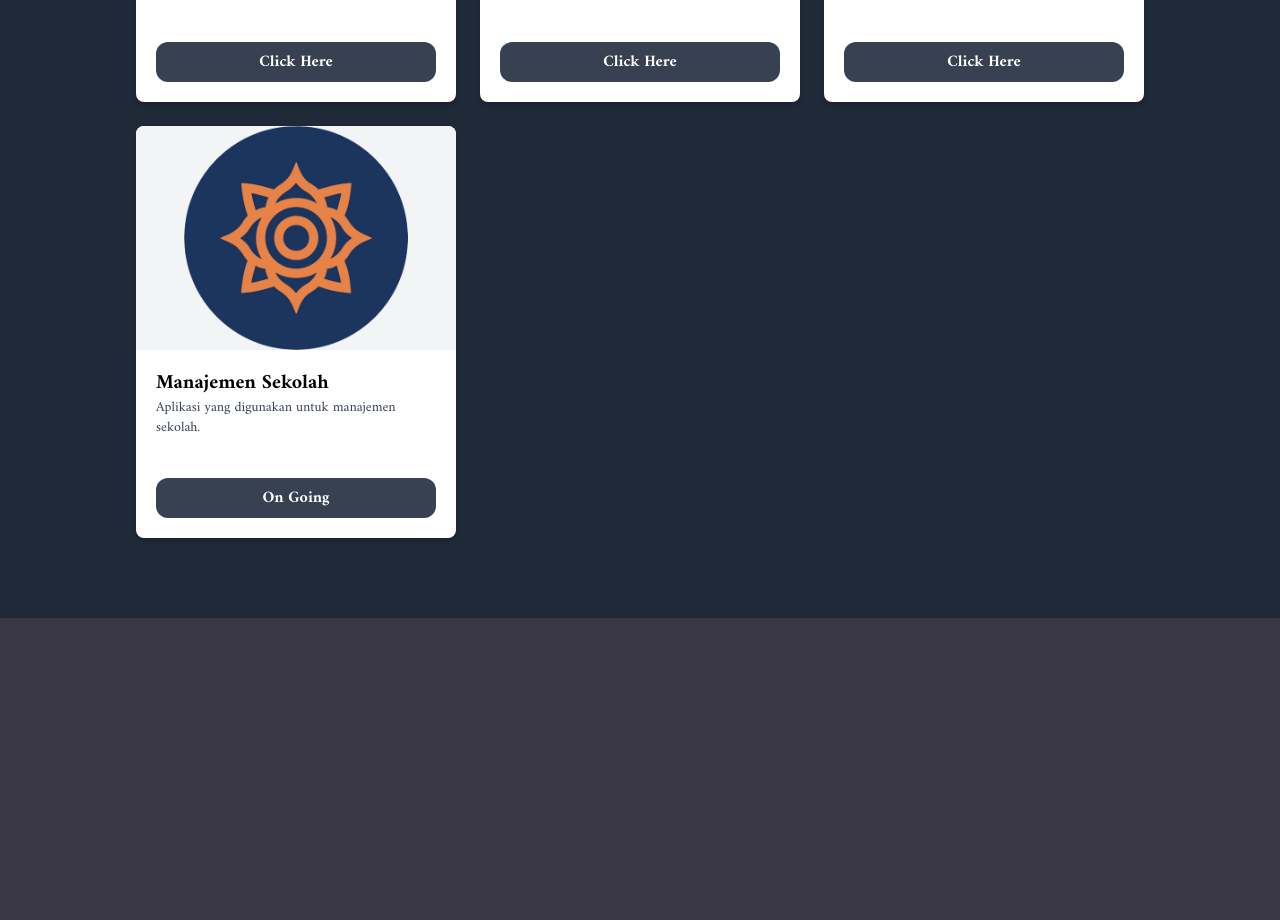
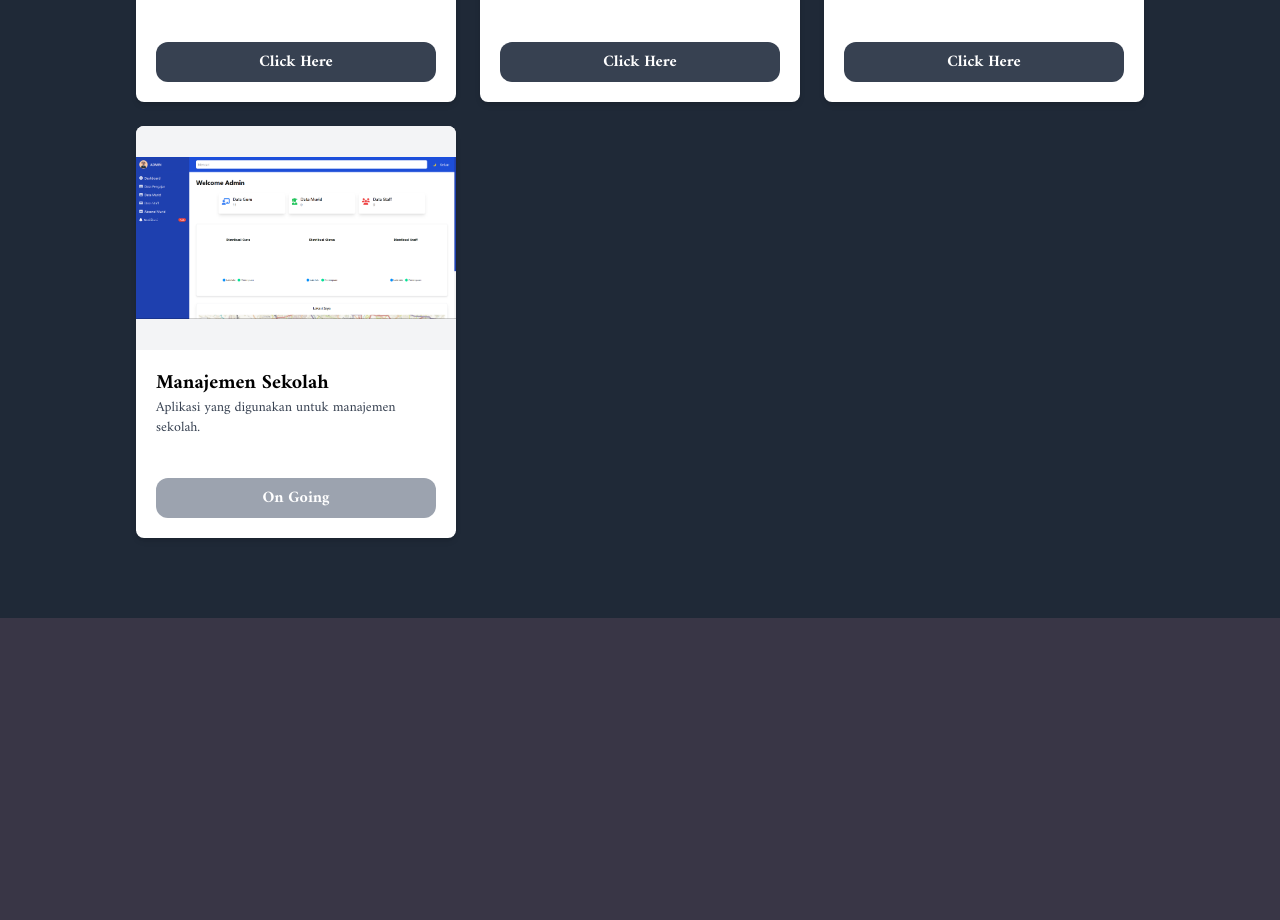
Before and after one commit to Maskur1711/Portofolio, a Vue app in the folder porto-vue/: page / in a window 1280 px wide. Shown: the part 1242-2162 px from the top of the page. Built offline with nearby package versions, Linux system fonts and the light colour scheme.

Commit message:
First Commit

```diff
--- a/porto-vue/src/views/Works.vue
+++ b/porto-vue/src/views/Works.vue
@@ -2,32 +2,33 @@
   <div class="min-h-screen flex justify-center items-center">
     <div class="grid grid-cols-1 sm:grid-cols-2 lg:grid-cols-3 gap-6">
       <div
-        v-for="(product, index) in products"
+        v-for="(projects, index) in project"
         :key="index"
         class="max-w-xs bg-white rounded-lg shadow-md overflow-hidden flex flex-col"
       >
-        <div class="h-56 flex items-center justify-center overflow-hidden bg-gray-100">
+        <div
+          class="h-56 flex items-center justify-center overflow-hidden bg-gray-100 cursor-pointer"
+          @click="openPopup(projects)"
+        >
           <img
-            :src="product.image"
+            :src="projects.image"
             alt="Product Image"
             class="max-w-full max-h-full object-contain"
           />
         </div>
         <div class="p-5 flex-grow">
-          <h5 class="text-xl font-semibold text-black">{{ product.name }}</h5>
-          <p class="text-gray-500 text-lg font-medium">{{ product.price }}</p>
+          <h5 class="text-xl font-semibold text-black">{{ projects.name }}</h5>
+          <p class="text-gray-500 text-lg font-medium">{{ projects.price }}</p>
           <p class="text-gray-700 text-sm">
-            {{ product.description }}
+            {{ projects.description }}
           </p>
         </div>
         <div class="p-5">
           <a
-            :href="product.link"
+            :href="projects.buttonText === 'On Going' ? '#' : projects.link"
             target="_blank"
             rel="noopener noreferrer"
             :class="[
-              'bg-gray-700',
-              'text-white',
               'py-2',
               'px-4',
               'rounded-xl',
@@ -35,14 +36,34 @@
               'w-full',
               'block',
               'text-center',
-              'hover:bg-gray-500',
               'transition',
               'duration-200',
+              projects.buttonText === 'On Going'
+                ? 'bg-gray-400 cursor-not-allowed'
+                : 'bg-gray-700 text-white hover:bg-gray-500',
             ]"
+            :disabled="projects.buttonText === 'On Going'"
           >
-            {{ product.buttonText }}
+            {{ projects.buttonText }}
           </a>
         </div>
+      </div>
+    </div>
+
+    <!-- Popup Modal -->
+    <div
+      v-if="showPopup"
+      class="fixed inset-0 bg-black bg-opacity-50 flex items-center justify-center z-50"
+    >
+      <div class="bg-white rounded-lg overflow-hidden max-w-lg w-full p-6 relative">
+        <button class="absolute top-2 right-2" @click="closePopup">
+          <img :src="Close" alt="Close Button" class="h-6 w-6" />
+        </button>
+        <img
+          :src="selectedImage"
+          alt="Popup Image"
+          class="w-full h-auto object-contain mx-auto"
+        />
       </div>
     </div>
   </div>
@@ -53,12 +74,14 @@ import { defineComponent } from "vue";
 import geotara from "../assets/Hero-Section.png";
 import LEN from "../assets/LEN.png";
 import TCI from "../assets/TCI.png";
+import Sekolah from "../assets/PengelolaanSekolah.png";
+import Close from "../assets/close.svg"; // Import gambar close
 
 export default defineComponent({
   name: "Works",
   data() {
     return {
-      products: [
+      project: [
         {
           name: "GEOTARA",
           price: "Lupakan Kerja,Mulailah Liburan",
@@ -66,7 +89,7 @@ export default defineComponent({
             "Isilah hari-hari libur kamu dengan sesuatu yang membuat kamu tersenyum, tertawa, dan bersyukur.",
           image: geotara,
           link: "https://github.com/progantara/fe-geotara-portal",
-          buttonText: "Click Here", // Text tombol yang bisa diubah
+          buttonText: "Click Here",
         },
         {
           name: "Oil Spill Detection",
@@ -74,7 +97,7 @@ export default defineComponent({
           description: "Deteksi Tumpahan Minyak di Laut dengan Teknologi AI.",
           image: LEN,
           link: "https://github.com/Maskur1711/Oil-Spill-Detection-Using-YOLOv8",
-          buttonText: "Click Here", // Text tombol yang bisa diubah
+          buttonText: "Click Here",
         },
         {
           name: "HRIS",
@@ -83,18 +106,31 @@ export default defineComponent({
             "Aplikasi Human Resource Information System (HRIS) yang memudahkan perusahaan dalam mengelola data karyawan.",
           image: TCI,
           link: "https://gitlab.com/hris-fe/hris",
-          buttonText: "Click Here", // Text tombol yang bisa diubah
+          buttonText: "Click Here",
         },
         {
           name: "Manajemen Sekolah",
           price: "",
           description: "Aplikasi yang digunakan untuk manajemen sekolah.",
-          image: TCI,
+          image: Sekolah,
           link: "https://gitlab.com/hris-fe/hris",
-          buttonText: "On Going", // Text tombol yang bisa diubah
+          buttonText: "On Going",
         },
       ],
+      showPopup: false,
+      selectedImage: "",
+      Close, // Tambahkan ini
     };
+  },
+  methods: {
+    openPopup(project: any) {
+      this.selectedImage = project.image;
+      this.showPopup = true;
+    },
+    closePopup() {
+      this.showPopup = false;
+      this.selectedImage = "";
+    },
   },
 });
 </script>
@@ -127,4 +163,6 @@ export default defineComponent({
 .max-h-full {
   max-height: 100%;
 }
+
+
 </style>
```
Also changed, not shown: porto-vue/src/assets/PengelolaanSekolah.png (added), porto-vue/src/assets/close.svg (added).
